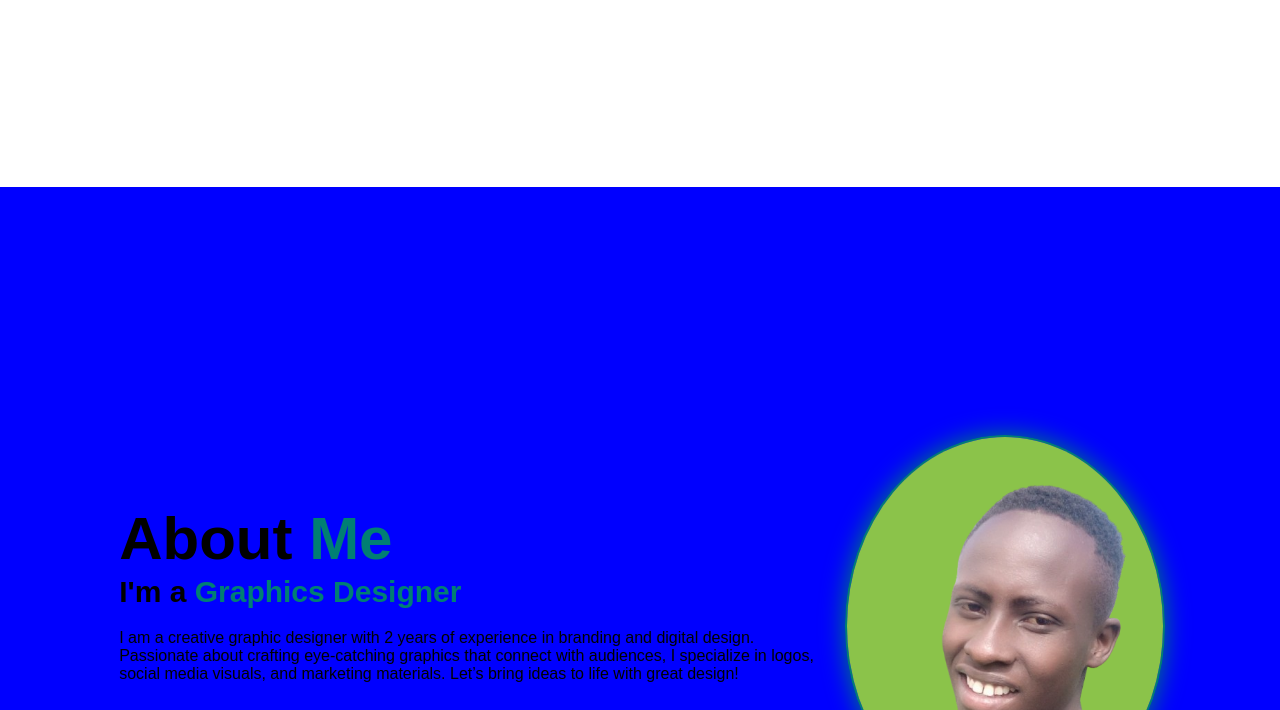
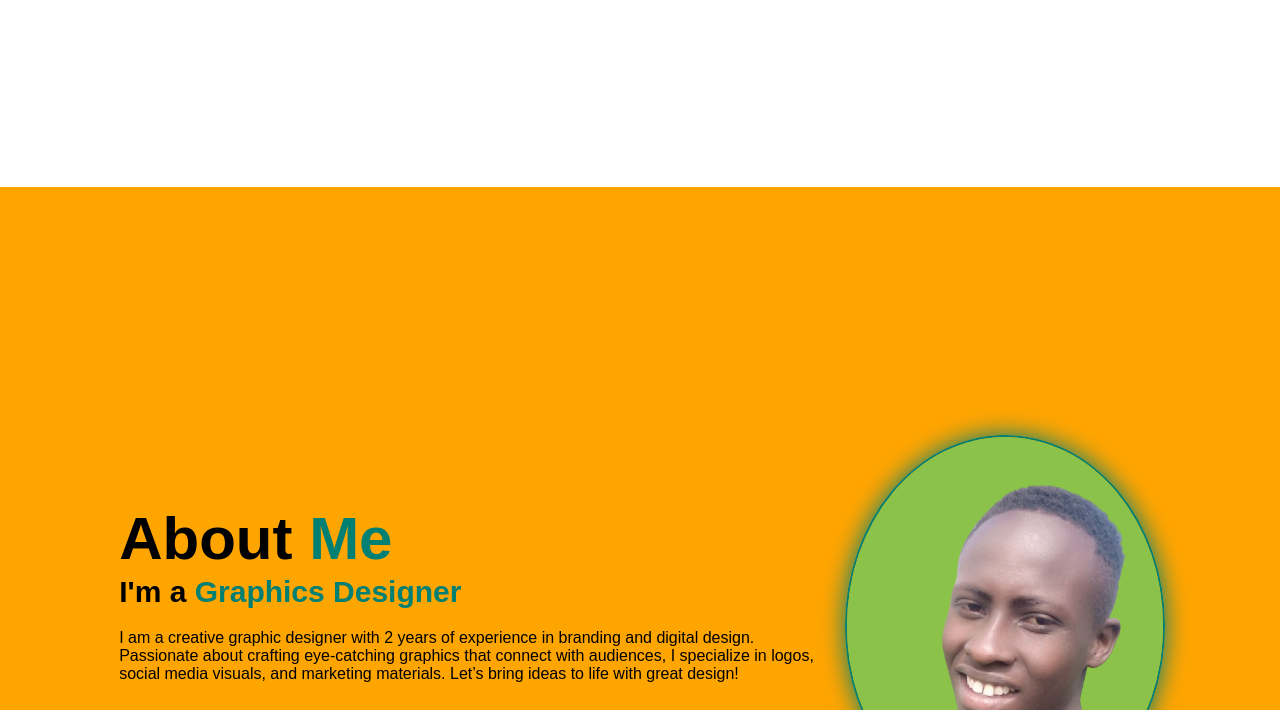
Before and after one commit to kungu-paul/kungu-paul.github.io, a plain HTML site: page index.html in a window 1280 px wide. Shown: the part 613-1323 px from the top of the page. Drawn offline with nearby package versions, Linux system fonts and the light colour scheme.

Commit message:
Update style.css

```diff
--- a/style.css
+++ b/style.css
@@ -12,7 +12,7 @@
 
 :root{
     --bg-color: #fff;
-    --snd-bg-color: blue;
+    --snd-bg-color: orange;
     --text-color:#000;
     --main-color:#007f73;
 
```
